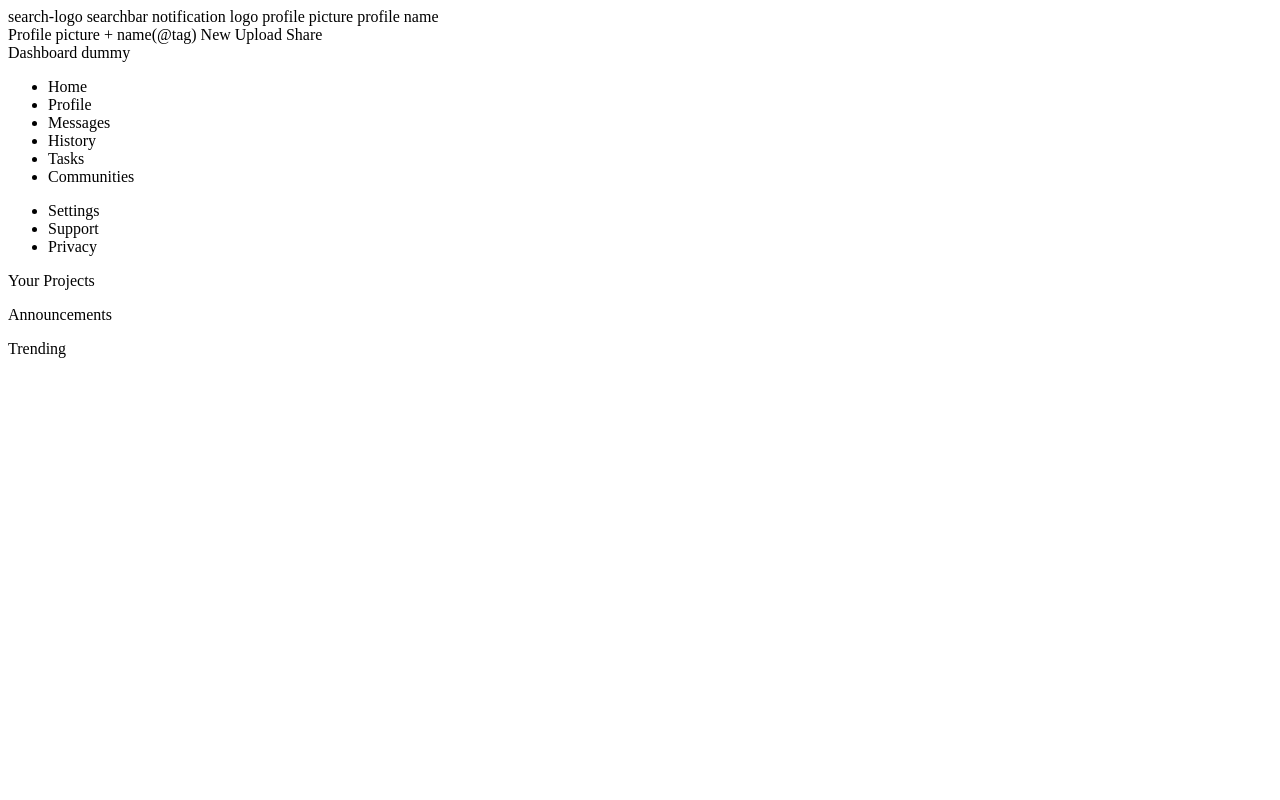
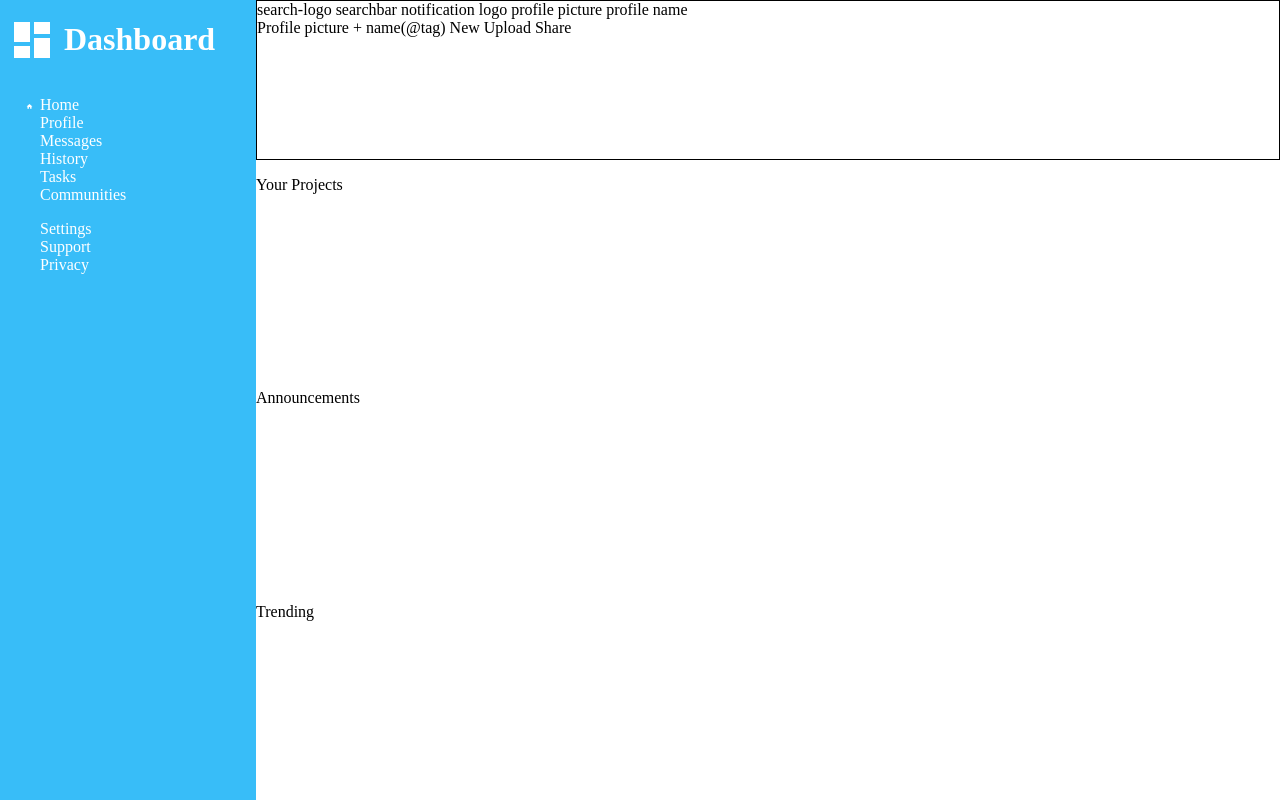
Before and after one commit to sbwinberg/admin-dashboard, a plain HTML site: page index.html in a window 1280 px wide. Drawn offline with Linux system fonts and the light colour scheme.

Commit message:
fix logo and basic layout

```diff
--- a/index.html
+++ b/index.html
@@ -8,21 +8,24 @@
     </head>
 
     <body>
-        <div class="container"></div>
+        <div class="container">
             <div class="header">
                 <div class="searchbar">search-logo searchbar notification logo profile picture profile name</div>
                 <div>Profile picture + name(@tag)   New Upload Share</div>
             </div>
 
             <div class="sidebar">
-                <div class="logo">Dashboard dummy</div>
+                <div class="logo">
+                    <img class="logotype" src="view-dashboard.svg" alt="Dashboard-Logo">
+                    <h1>Dashboard</h1>
+                </div>
                 <ul class="nav">
-                    <li>Home</li>
-                    <li>Profile</li>
-                    <li>Messages</li>
-                    <li>History</li>
-                    <li>Tasks</li>
-                    <li>Communities</li>
+                    <li class="home">Home</li>
+                    <li class="profile">Profile</li>
+                    <li class="message">Messages</li>
+                    <li class="history">History</li>
+                    <li class="task">Tasks</li>
+                    <li class="community">Communities</li>
                 </ul>
 
                 <ul class="settings">
@@ -35,12 +38,12 @@
             <div class="main">
                 <p>Your Projects</p>
                 <div class="projects">
-                    <div></div>
-                    <div></div>
-                    <div></div>
-                    <div></div>
-                    <div></div>
-                    <div></div>
+                    <div class="project"></div>
+                    <div class="project"></div>
+                    <div class="project"></div>
+                    <div class="project"></div>
+                    <div class="project"></div>
+                    <div class="project"></div>
                 </div>
                 <p>Announcements</p>
                 <div></div>
--- a/style.css
+++ b/style.css
@@ -0,0 +1,51 @@
+body {
+    margin: 0;
+}
+
+.container {
+    height: 100vh;
+    display: grid;
+    grid-template-columns: 1fr 4fr;
+    grid-template-rows: 1fr 4fr;
+}
+
+.header {
+    border: 1px solid black;
+    grid-column: 2 / span 4;
+}
+
+.sidebar {
+    color: #ffffff;
+    grid-row: 1/4;
+    background-color: #38bdf8;
+    gap: 15px;
+}
+
+.main {
+    display: grid;
+    grid-template-columns: 3fr 1fr;
+    grid-template-rows: repeat(3, 1fr);
+}
+
+.logo {
+    display: flex;
+    color: white;
+    align-items: center;
+    justify-items: start;
+    flex: 1;
+    margin-right: 16px;
+}
+
+.logotype {
+    height: 3rem;
+    margin: 8px;
+}
+
+.sidebar ul {
+    list-style-type: none;
+}
+
+.home {
+    list-style-image: url(./home.svg);
+    height: 100%;
+}
```
Also changed, not shown: account-group.svg (added), card-account-details-outline.svg (added), clock-time-three.svg (added), cog.svg (added), file-document-multiple.svg (added), help-box.svg (added), home.svg (added), message.svg (added), shield-check.svg (added), view-dashboard.svg (added).
